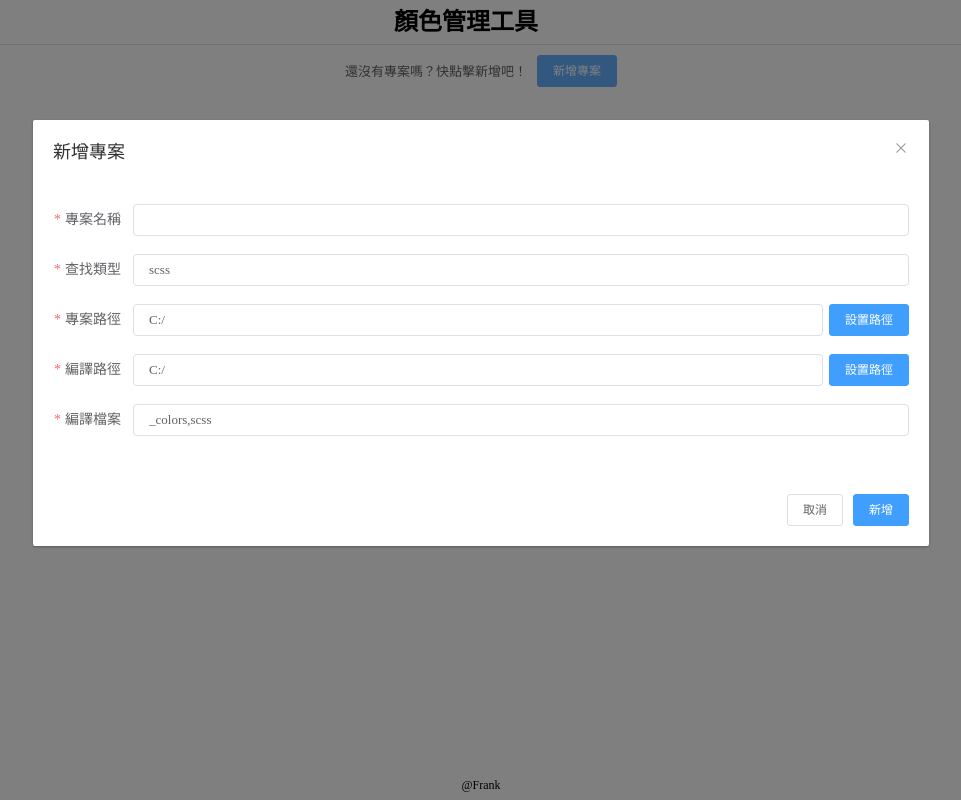
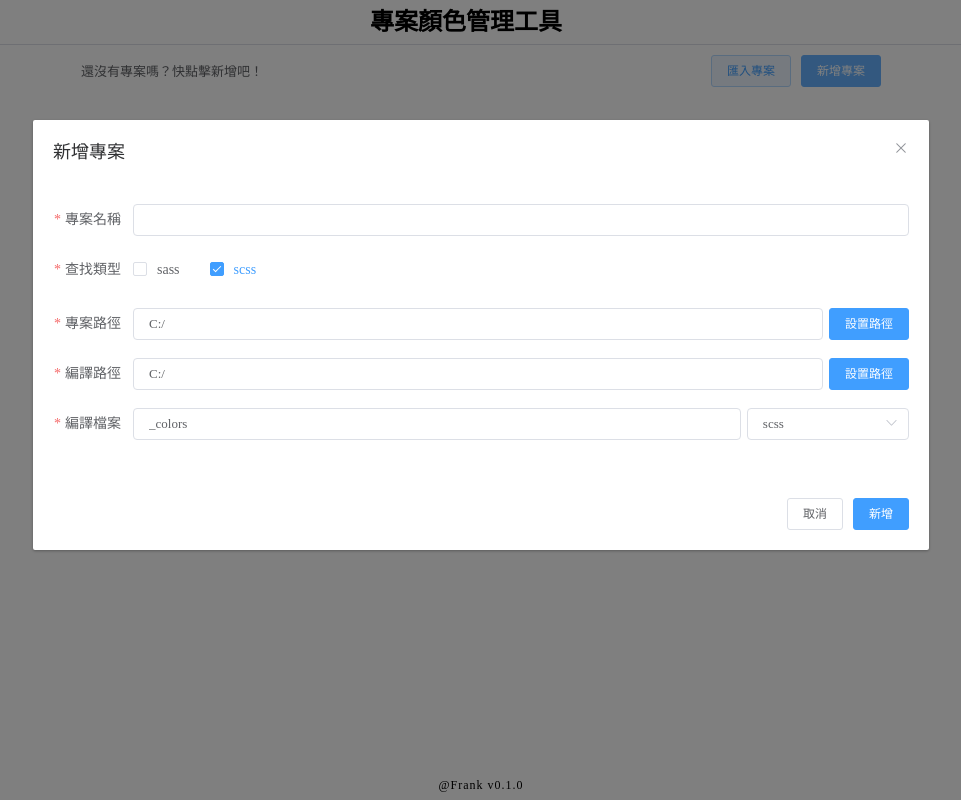
Before and after one commit to wcw850710/project-color-compiler, a Vue app in the folder src/gui/: page /#/ in a window 1280 px wide. Both pictures are taken after a click on the button "新增專案". Shown: the whole page, without its empty margins (159-1120 px from the left). Built offline with nearby package versions, Linux system fonts and the light colour scheme.

Commit message:
首頁布局調整並增加一些預備功能

```diff
--- a/src/gui/src/app.vue
+++ b/src/gui/src/app.vue
@@ -1,11 +1,11 @@
 <template>
   <div id="app">
     <header :style="{justifyContent: routeName === 'home' ? 'center' : 'flex-start'}">
-      <h1>顏色管理工具</h1>
+      <h1>專案顏色管理工具</h1>
       <el-page-header v-if="routeName !== 'home'" @back="goBack" :content="projectName" />
     </header>
     <router-view/>
-    <footer>@Frank</footer>
+    <footer>@Frank v0.1.0</footer>
   </div>
 </template>
 <script>
@@ -51,5 +51,6 @@
     justify-content: center;
     height: 30px;
     font-size: 12px;
+    letter-spacing: 1px;
   }
 </style>
--- a/src/gui/src/store/index.js
+++ b/src/gui/src/store/index.js
@@ -9,7 +9,11 @@ export default new Vuex.Store({
   state: {
     projects: [],
   },
-  mutations: {},
+  mutations: {
+    ADD_PROJECT(state, project) {
+      state.projects.push(project)
+    }
+  },
   actions: {},
   modules: {}
 })
--- a/src/gui/src/views/home.vue
+++ b/src/gui/src/views/home.vue
@@ -1,18 +1,25 @@
 <template>
   <div>
     <div class="create-wrap">
+<!--      新增匯入&匯出按鈕-->
       <div class="no-project-tip" v-if="projects.length === 0">還沒有專案嗎？快點擊新增吧！</div>
+      <div class="no-project-tip" v-else>探索這些專案吧！</div>
+      <div class="btns">
+        <el-button type="primary" @click="onOpenCreateDialog" plain>匯入專案</el-button>
+        <el-button type="primary" @click="onOpenCreateDialog" plain v-if="projects.length > 0">匯出專案</el-button>
         <el-button type="primary" @click="onOpenCreateDialog">新增專案</el-button>
-      <el-card v-for="(pro) in projects" :key="pro.name" shadow="hover">
+      </div>
+    </div>
+
+    <el-card v-for="(pro, index) in projects" :key="pro.name" shadow="hover" class="projects">
       <div class="project">
-          <div class="name">{{pro.name}}</div>
+        <div class="name">{{index + 1}}. {{pro.name}}</div>
         <div class="btns">
-            <el-button type="primary">設定</el-button>
+          <el-button type="primary" plain>設定</el-button>
           <el-button type="primary">進入</el-button>
         </div>
       </div>
     </el-card>
-    </div>
 
     <el-dialog
       title="新增專案"
@@ -25,7 +32,10 @@
           <el-input v-model="project.name"></el-input>
         </el-form-item>
         <el-form-item label="查找類型" prop="config.fileExtensions">
-          <el-input v-model="project.config.fileExtensions"></el-input>
+          <el-checkbox-group v-model="project.config.fileExtensions">
+            <el-checkbox label="sass"></el-checkbox>
+            <el-checkbox label="scss"></el-checkbox>
+          </el-checkbox-group>
         </el-form-item>
         <el-form-item label="專案路徑" prop="config.rootPath">
           <div class="form-path">
@@ -40,7 +50,17 @@
           </div>
         </el-form-item>
         <el-form-item label="編譯檔案" prop="config.compileFile">
-          <el-input v-model="project.config.compileFile"></el-input>
+          <div class="form-compile-file">
+            <el-input v-model="project.config.compileFile[0]"></el-input>
+            <el-select v-model="project.config.compileFile[1]" placeholder="請選擇檔案類型" class="form-compile-file__select">
+              <el-option
+                v-for="extension in ['scss', 'sass']"
+                :key="extension"
+                :label="extension"
+                :value="extension">
+              </el-option>
+            </el-select>
+          </div>
         </el-form-item>
       </el-form>
       <span slot="footer" class="dialog-footer">
@@ -103,7 +123,7 @@
           'config.compileFile': [{ required: true, message: '請輸入編譯檔案', trigger: 'change' },],
           'config.compilePath': [{ required: true, message: '請輸入編譯路徑', trigger: 'change' },],
           'config.rootPath': [{ required: true, message: '請輸入專案路徑', trigger: 'change' },],
-          'config.fileExtensions': [{ required: true, message: '請輸入查找類型', trigger: 'change' },],
+          'config.fileExtensions': [{ required: true, message: '請勾選查找類型', trigger: 'change' },],
         }
       }
     },
@@ -150,7 +170,10 @@
       onCloseCreateDialog() {
         this.isCreateDialog = false
       },
-      onCreateProject() {},
+      onCreateProject() {
+        this.$store.commit('ADD_PROJECT', this.project)
+        this.isCreateDialog = false
+      },
       async onGetFilePath(path, condition = item => item.isDirectory === true && item.name[0] !== '.') {
         if(path) {
           this.isGettingPath = true
@@ -273,11 +296,30 @@
   }
 </script>
 <style lang="scss" scoped>
+  .projects {
+    width: 80%;
+    max-width: 800px;
+    margin: 16px auto 0;
+  }
+  .project {
+    display: flex;
+    align-items: center;
+    justify-content: space-between;
+    .name {
+      font-weight: 900;
+    }
+    .btns {
+      display: flex;
+    }
+  }
+
   .create-wrap {
     display: flex;
-    justify-content: center;
+    justify-content: space-between;
     align-items: center;
-    margin: 10px;
+    margin: 10px auto;
+    width: 80%;
+    max-width: 800px;
   }
 
   .no-project-tip {
@@ -292,6 +334,15 @@
     align-items: center;
     justify-content: flex-start;
     button {
+      margin-left: 6px;
+    }
+  }
+
+  .form-compile-file {
+    display: flex;
+    align-items: center;
+    justify-content: flex-start;
+    &__select {
       margin-left: 6px;
     }
   }
```
Lines whose indentation alone changed are shown as unchanged.
